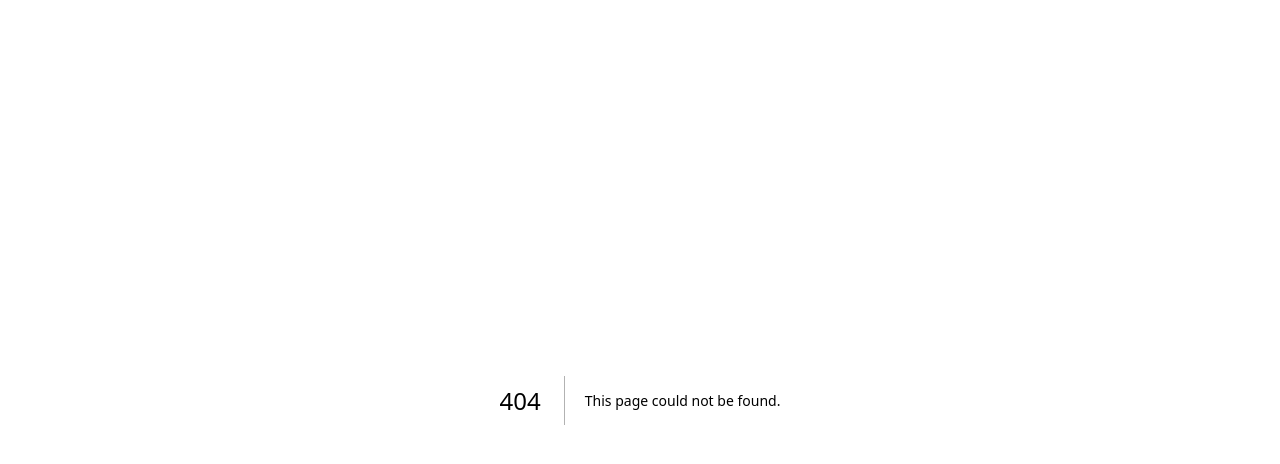
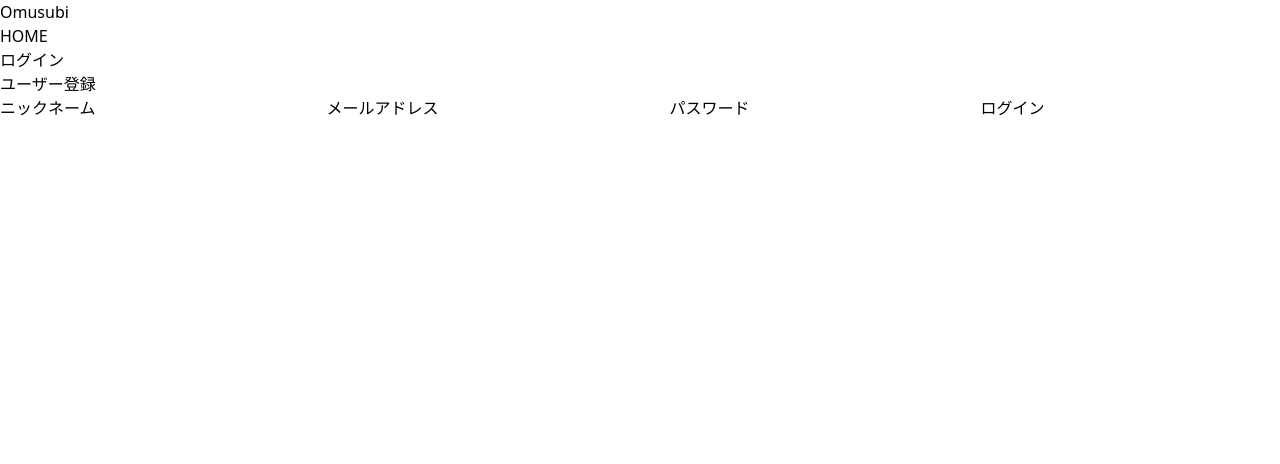
Before and after one commit to marikokitano/Lastproject-Omusubi, a Next.js app in the folder front/: page /signup in a window 1280 px wide. Before the commit this address had no page. Shown: the top 464 px of the page. Built offline with nearby package versions, Linux system fonts and the light colour scheme; no server answers; a web font is replaced by a local one.

Commit message:
ログイン画面、新規登録画面フロント作成

```diff
--- a/front/component/layout.tsx
+++ b/front/component/layout.tsx
@@ -19,6 +19,9 @@ const Layout = ({ children }: Props) => {
 							<div>
 								<Link href="/">HOME</Link>
 							</div>
+							<div>
+								<Link href="/login">ログイン</Link>
+							</div>
 						</li>
 					</ul>
 				</nav>
--- a/front/pages/index.tsx
+++ b/front/pages/index.tsx
@@ -4,6 +4,8 @@ import Layout from "@/component/layout";
 import axios from "axios";
 import Topimage from "../components/Topimage";
 import Shop from "../components/Shop";
+
+
 type TypeItem = {
 	id: number;
 	name: string;
--- /dev/null
+++ b/front/pages/login/index.tsx
@@ -0,0 +1,97 @@
+import React, { useState } from "react";
+import { NextPage } from "next";
+import { signInWithEmailAndPassword } from "firebase/auth";
+import { auth } from "@/firebase/firebase";
+import { useRouter } from "next/router";
+import { setCookie } from "nookies";
+import axios from "axios";
+import Layout from "@/component/layout";
+
+type Inputs = {
+    email: string;
+    password: string;
+}
+
+const ENDPOINT_URL = "http://localhost:8080/login";
+
+const LoginPage: NextPage = () => {
+    const [authError, setAuthError] = useState(false);
+    const [dbError, setDbError] = useState(false);
+    const router = useRouter();
+    const [inputs, setInputs] = useState<Inputs>({ email: "", password: ""});
+    const onLogin = async (e: React.FormEvent) => {
+        e.preventDefault();
+
+        signInWithEmailAndPassword(auth, inputs.email, inputs.password)
+         .then(({ user }: any ) => {
+            user.getIdToken().then((idToken: any) => {
+                const config = {
+                 headers: {
+                    Authorization: `Bearer ${idToken}`,
+
+                 },
+                };
+            axios.post(ENDPOINT_URL, idToken, config).then((res) => {
+                if (res.data === false) {
+                    setDbError(true);
+                } else {
+                    console.log(res.data);
+                    const targetId = res.data.id;
+                    setCookie(null, "id", targetId, {
+                        maxAge: 1 * 1 * 60 * 60,
+                        path: "/",
+                    });
+                    setCookie(null, "signedIn", "true", {
+                        maxAge: 1 * 1 * 60 * 60,
+                        path: "/",
+                    });
+                    router.push("/");
+                }
+            });
+            });
+         })
+         .catch((error) => {
+            const errorCode = error.code;
+            const errorMessage = error.message;
+            if (errorCode === "auth/user-not-found"){
+                router.push("/signup");
+            } else {
+                setAuthError(true);
+            }
+         });
+    };
+    return (
+        <Layout>
+    <h2>ログインページ</h2>
+    {authError && <p>メールアドレスとパスワードを確認してください</p>}
+    {dbError && <p>登録されていないユーザーです</p>}
+    <form onSubmit={onLogin}>
+        <label htmlFor="email">メールアドレス</label>
+        <input
+            type="text"
+            name="email"
+            onChange={(e) =>
+                setInputs((prev) => ({
+                    ...prev,
+                    email: e.target.value,
+                }))
+            }
+         />
+        <label htmlFor="password">パスワード</label>
+        <input
+            type="password"
+            name="password"
+            onChange={(e) =>
+              setInputs((prev) => ({
+                ...prev,
+                password: e.target.value,
+              }))
+            }
+         />
+        <input type="submit" value="ログイン"　/>
+    </form>
+</Layout>
+    );
+};
+
+export default LoginPage;
--- /dev/null
+++ b/front/pages/signup/index.tsx
@@ -0,0 +1,106 @@
+import React, { useState } from "react";
+import { NextPage } from "next";
+import { createUserWithEmailAndPassword } from "firebase/auth";
+import { auth } from "@/firebase/firebase";
+import { useRouter } from "next/router";
+import { setCookie } from "nookies";
+import axios from "axios";
+import Layout from "@/component/layout";
+
+type Inputs = {
+    name: string;
+    family_id: number;
+    email: string;
+    password: string;
+}
+
+const ENDPOINT_URL = "http://localhost:8080/users";
+
+const SignUp: NextPage = () => {
+    const [authError, setAuthError] = useState(false);
+    const router = useRouter();
+    const [inputs, setInputs] = useState<Inputs>({
+        name: "",
+        family_id: 0,
+        email: "",
+        password: "",
+    });
+    const onSignUp = async (e: React.FormEvent) => {
+        e.preventDefault();
+
+        createUserWithEmailAndPassword(auth, inputs.email, inputs.password).then(({user}: any) => {
+            const createUser = {
+                name: inputs.name,
+                email: inputs.email,
+                family_id: inputs.family_id,
+                uid: user.uid,
+            };
+
+            try {
+                axios.post(ENDPOINT_URL, createUser).then((res) => {
+                    const targetId = res.data.id;
+                    setCookie(null, "id", targetId, {
+                        maxAge: 1 * 1 * 60 * 60,
+                        pass: "/",
+                    });
+                    setCookie(null, "signedIn", "true", {
+                        maxAge: 1 * 1 * 60 * 60,
+                        path: "/",
+                    })
+                    router.push("/");
+                });
+            } catch (error) {
+                console.log(error);
+            }
+
+    });
+};
+return (
+    <Layout>
+        <h2>ユーザー登録</h2>
+        <form onSubmit={onSignUp}>
+            <label htmlFor="name">ニックネーム</label>
+            <input
+                type="text"
+                name="name"
+                onChange={(e) =>
+                    setInputs((prev) => ({
+                        ...prev,
+                        name: e.target.value,
+                    }))
+                }
+            />
+
+            <label htmlFor="email">メールアドレス</label>
+            <input
+                type="text"
+                name="email"
+                onChange={(e) =>
+                    setInputs((prev) => ({
+                        ...prev,
+                        email: e.target.value,
+                    }))
+                }
+            />
+            <label htmlFor="password">パスワード</label>
+            <input
+                type="password"
+                name="password"
+                onChange={(e) =>
+                    setInputs((prev) => ({
+                        ...prev,
+                        password: e.target.value,
+                    }))
+                }
+            />
+            <input type="submit" value="ログイン"　/>
+        </form>
+
+    </Layout>
+
+
+
+    );
+};
+
+export default SignUp;
```
Also changed, not shown: front/pages/logout/index.tsx (added), front/pages/signup/complete.tsx (added).
